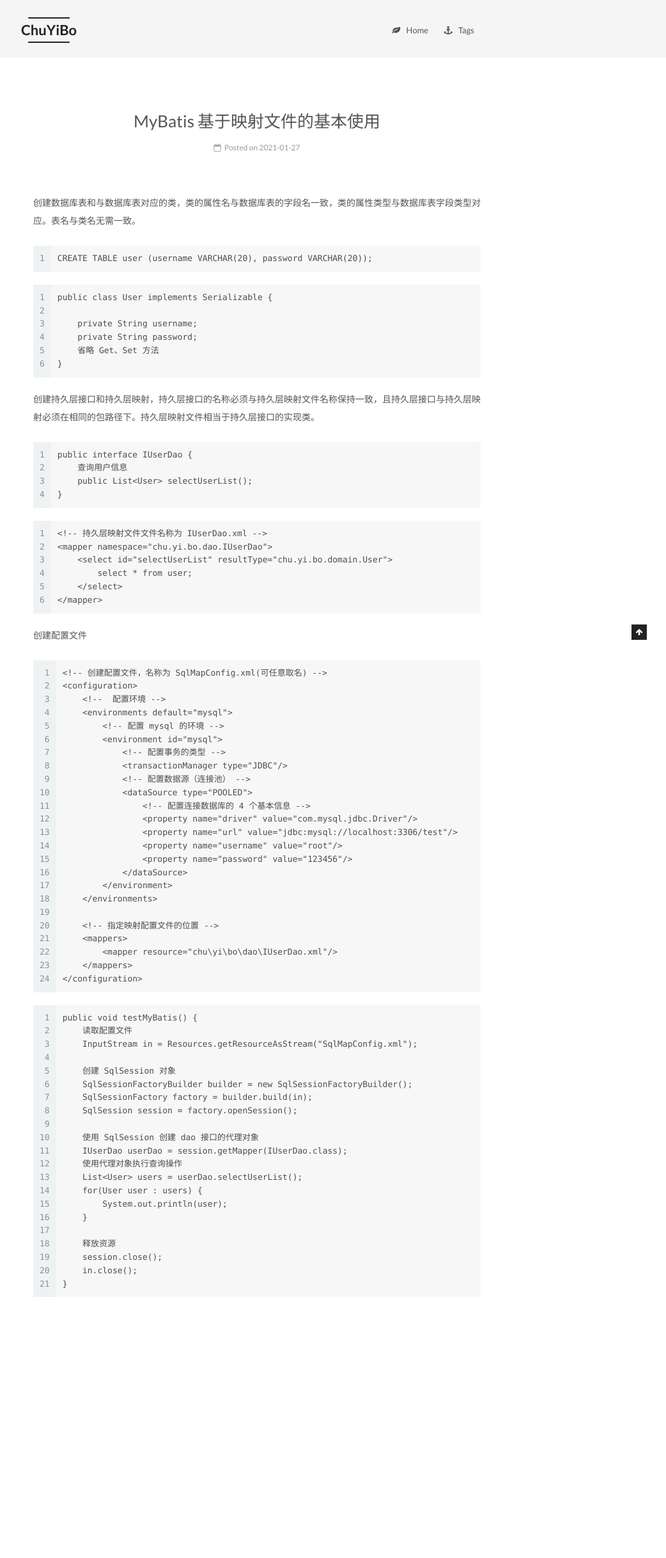
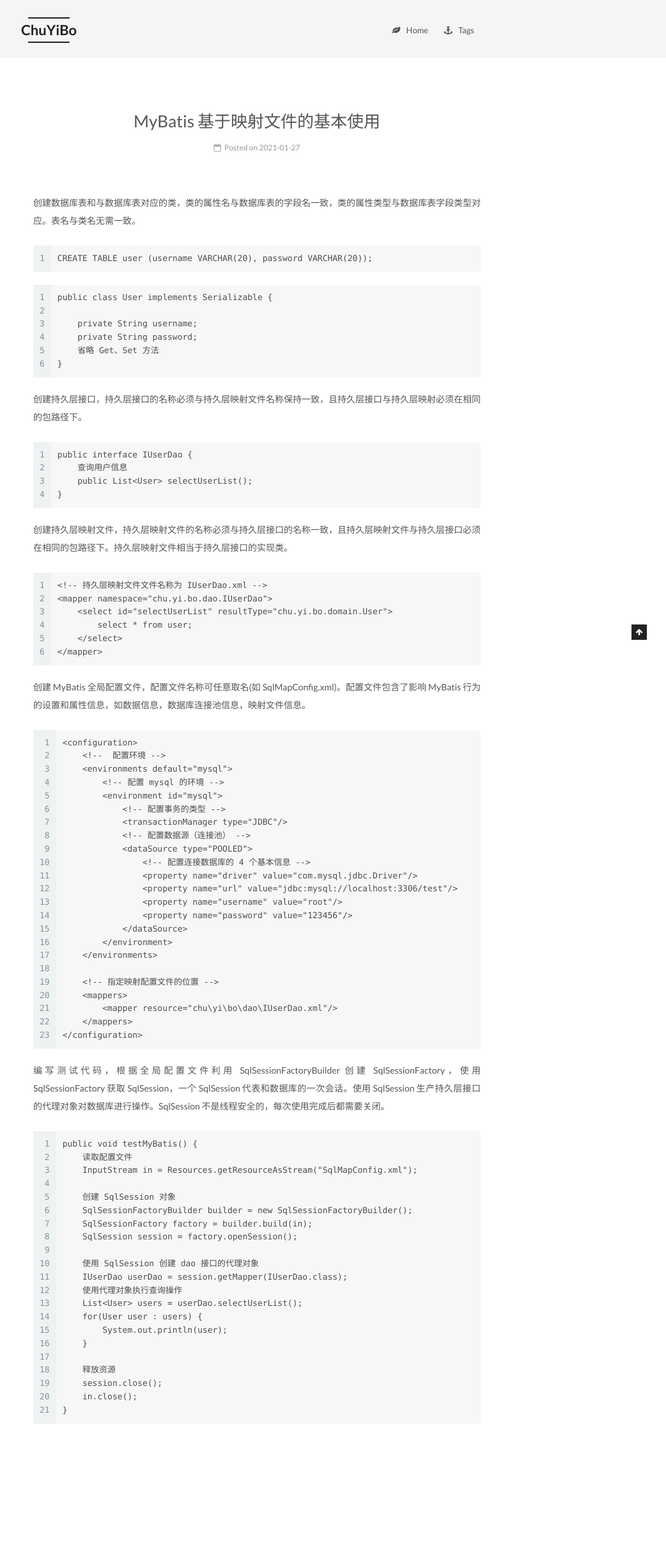
Before and after one commit to chuyibo/chuyibo.github.io, a Jekyll site: the page built from _posts/2021-01-27-MyBatis 学习笔记01.md, in a window 1280 px wide. Shown: the whole page at 64% size, without its empty margins (238-1280 px from the left). Built offline with Jekyll 4.4.1, drawn with Linux system fonts in a browser that asks for light colours; before the commit the page ends 2237 px from its top, so only the background shows below that.

Commit message:
2021/03/03

````diff
--- a/_posts/2021-01-27-MyBatis 学习笔记01.md
+++ b/_posts/2021-01-27-MyBatis 学习笔记01.md
@@ -30,6 +30,8 @@
     public List<User> selectUserList();
 }
 ```
+
+创建持久层映射文件，持久层映射文件的名称必须与持久层接口的名称一致，且持久层映射文件与持久层接口必须在相同的包路径下。持久层映射文件相当于持久层接口的实现类。
 
 ```
 <!-- 持久层映射文件文件名称为 IUserDao.xml -->
@@ -40,12 +42,9 @@
 </mapper>
 ```
 
-
-
-创建配置文件
+创建 MyBatis 全局配置文件，配置文件名称可任意取名(如 SqlMapConfig.xml)。配置文件包含了影响 MyBatis 行为的设置和属性信息，如数据信息，数据库连接池信息，映射文件信息。
 
 ```
-<!-- 创建配置文件，名称为 SqlMapConfig.xml(可任意取名) -->
 <configuration>
     <!--  配置环境 -->
     <environments default="mysql">
@@ -71,6 +70,8 @@
 </configuration>
 ```
 
+编写测试代码，根据全局配置文件利用 SqlSessionFactoryBuilder 创建 SqlSessionFactory，使用 SqlSessionFactory 获取 SqlSession，一个 SqlSession 代表和数据库的一次会话。使用 SqlSession 生产持久层接口的代理对象对数据库进行操作。SqlSession 不是线程安全的，每次使用完成后都需要关闭。
+
 ```
 public void testMyBatis() {
     读取配置文件
````
Also changed, not shown: other parts of _posts/2021-01-27-MyBatis 学习笔记01.md (+1 -1 lines).
